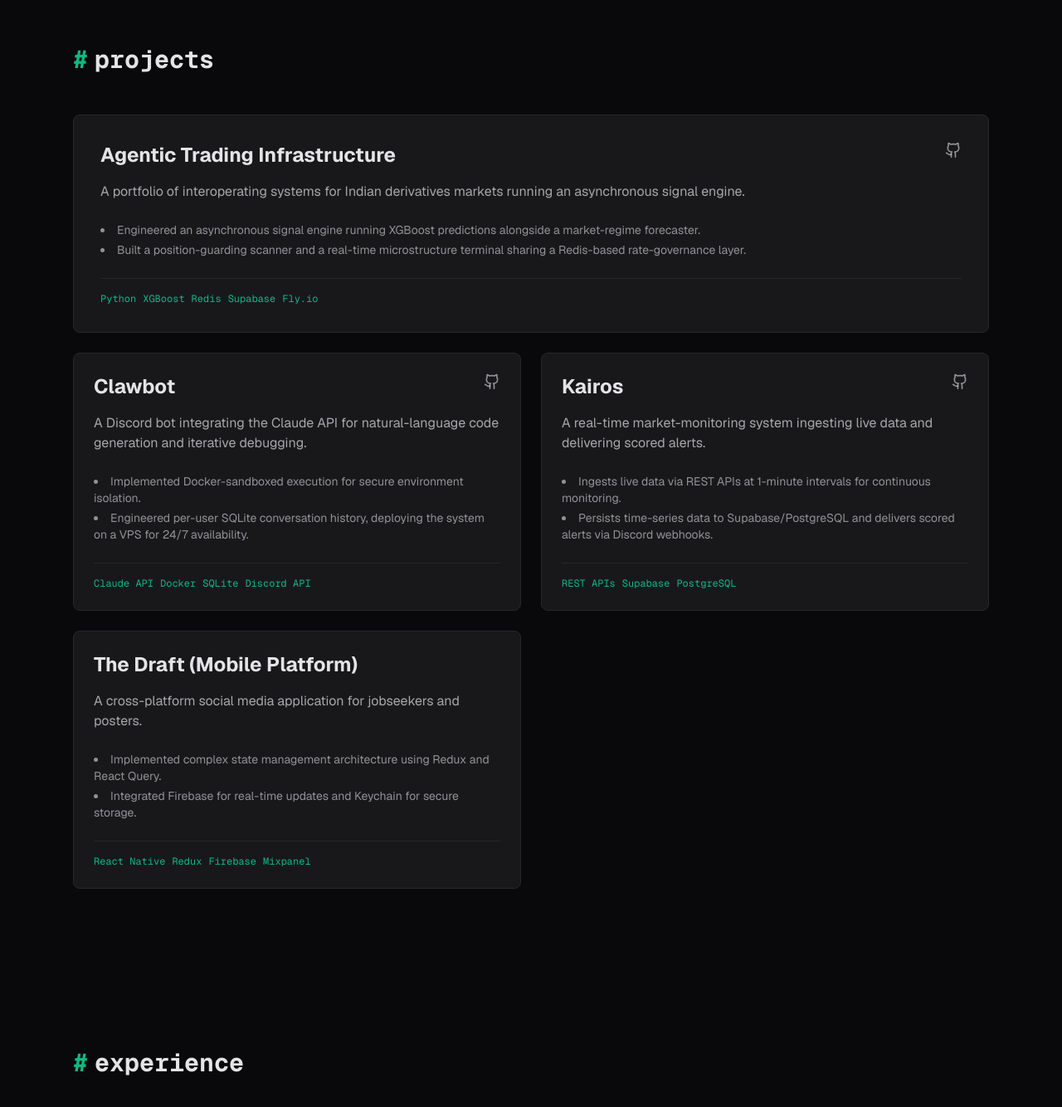
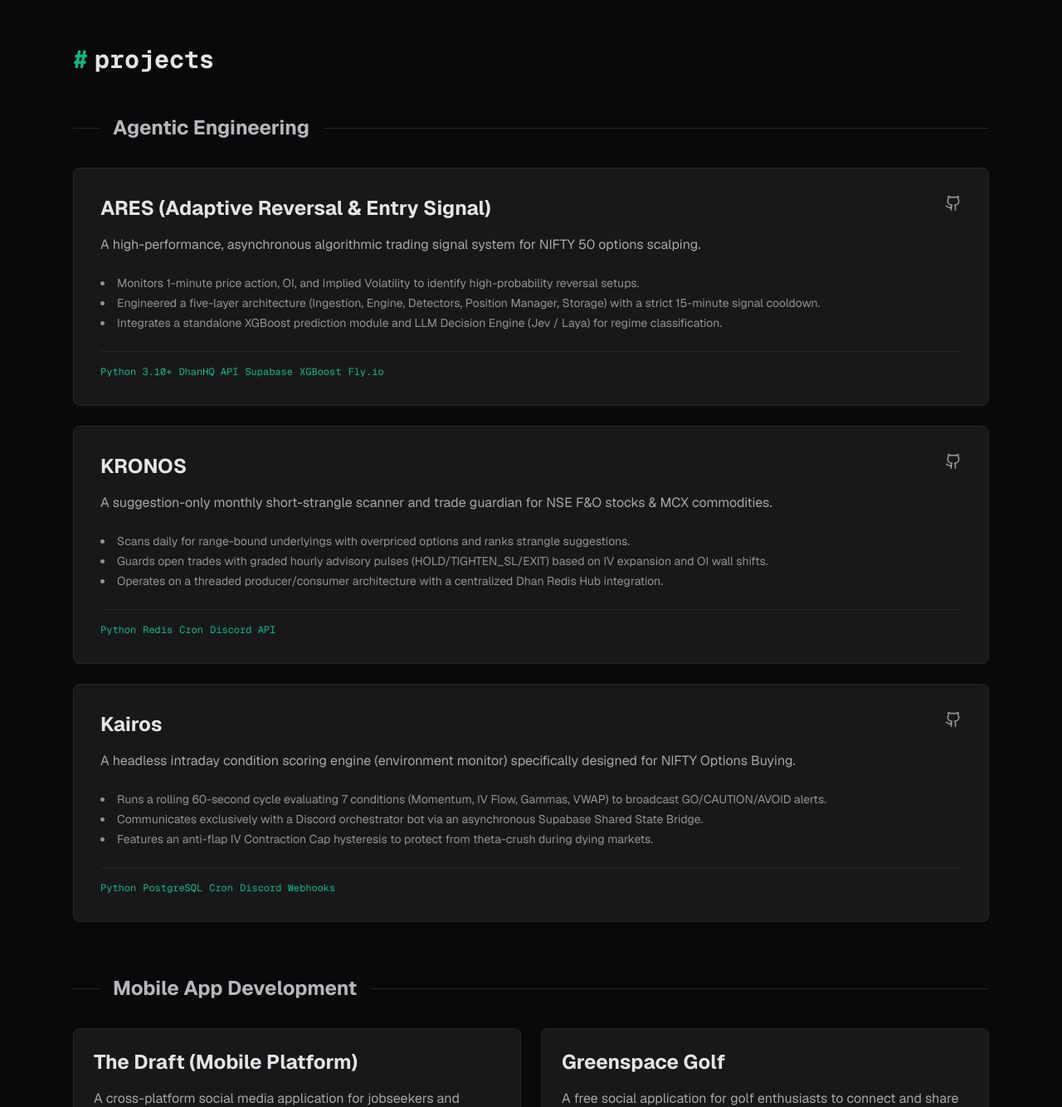
Before and after one commit to dubeyshantanu2/shantanu-portfolio, a Next.js app: page / in a window 1280 px wide. Shown: the part 1466-2800 px from the top of the page at 83% size. Built offline with nearby package versions, Linux system fonts and the light colour scheme.

Commit message:
feat: updated projects section for version 2

```diff
--- a/src/components/ProjectsGrid.tsx
+++ b/src/components/ProjectsGrid.tsx
@@ -3,12 +3,39 @@ import { projects } from "@/data/content";
 import { ProjectCard } from "./ProjectCard";
 
 export function ProjectsGrid() {
+  const agenticProjects = projects.filter((p) => p.category === "Agentic Engineering");
+  const mobileProjects = projects.filter((p) => p.category === "Mobile App Development");
+
   return (
     <Section id="projects" title="projects">
-      <div className="grid grid-cols-1 md:grid-cols-2 gap-6">
-        {projects.map((project, idx) => (
-          <ProjectCard key={idx} project={project} />
-        ))}
+      <div className="space-y-16">
+        {/* Agentic Engineering */}
+        <div>
+          <h3 className="text-2xl font-bold mb-8 text-foreground/80 flex items-center">
+            <span className="w-8 h-px bg-border mr-4"></span>
+            Agentic Engineering
+            <span className="flex-1 h-px bg-border ml-4"></span>
+          </h3>
+          <div className="grid grid-cols-1 md:grid-cols-2 gap-6">
+            {agenticProjects.map((project, idx) => (
+              <ProjectCard key={idx} project={project} />
+            ))}
+          </div>
+        </div>
+
+        {/* Mobile App Development */}
+        <div>
+          <h3 className="text-2xl font-bold mb-8 text-foreground/80 flex items-center">
+            <span className="w-8 h-px bg-border mr-4"></span>
+            Mobile App Development
+            <span className="flex-1 h-px bg-border ml-4"></span>
+          </h3>
+          <div className="grid grid-cols-1 md:grid-cols-2 gap-6">
+            {mobileProjects.map((project, idx) => (
+              <ProjectCard key={idx} project={project} />
+            ))}
+          </div>
+        </div>
       </div>
     </Section>
   );
--- a/src/data/content.ts
+++ b/src/data/content.ts
@@ -31,53 +31,75 @@ export const skills: SkillGroup[] = [
 ];
 
 export const projects: Project[] = [
+  // --- Agentic Engineering ---
   {
-    title: "Agentic Trading Infrastructure",
-    description: "A portfolio of interoperating systems for Indian derivatives markets running an asynchronous signal engine.",
+    title: "ARES (Adaptive Reversal & Entry Signal)",
+    category: "Agentic Engineering",
+    description: "A high-performance, asynchronous algorithmic trading signal system for NIFTY 50 options scalping.",
     bullets: [
-      "Engineered an asynchronous signal engine running XGBoost predictions alongside a market-regime forecaster.",
-      "Built a position-guarding scanner and a real-time microstructure terminal sharing a Redis-based rate-governance layer.",
+      "Monitors 1-minute price action, OI, and Implied Volatility to identify high-probability reversal setups.",
+      "Engineered a five-layer architecture (Ingestion, Engine, Detectors, Position Manager, Storage) with a strict 15-minute signal cooldown.",
+      "Integrates a standalone XGBoost prediction module and LLM Decision Engine (Jev / Laya) for regime classification.",
     ],
-    tags: ["Python", "XGBoost", "Redis", "Supabase", "Fly.io"],
+    tags: ["Python 3.10+", "DhanHQ API", "Supabase", "XGBoost", "Fly.io"],
     links: {
-      code: "https://github.com/dubeyshantanu2",
+      code: "https://github.com/Manmade-Anyme/ARES",
     },
     featured: true,
   },
   {
-    title: "Clawbot",
-    description: "A Discord bot integrating the Claude API for natural-language code generation and iterative debugging.",
+    title: "KRONOS",
+    category: "Agentic Engineering",
+    description: "A suggestion-only monthly short-strangle scanner and trade guardian for NSE F&O stocks & MCX commodities.",
     bullets: [
-      "Implemented Docker-sandboxed execution for secure environment isolation.",
-      "Engineered per-user SQLite conversation history, deploying the system on a VPS for 24/7 availability.",
+      "Scans daily for range-bound underlyings with overpriced options and ranks strangle suggestions.",
+      "Guards open trades with graded hourly advisory pulses (HOLD/TIGHTEN_SL/EXIT) based on IV expansion and OI wall shifts.",
+      "Operates on a threaded producer/consumer architecture with a centralized Dhan Redis Hub integration.",
     ],
-    tags: ["Claude API", "Docker", "SQLite", "Discord API"],
+    tags: ["Python", "Redis", "Cron", "Discord API"],
     links: {
-      code: "https://github.com/dubeyshantanu2",
+      code: "https://github.com/Manmade-Anyme/Kronos",
     },
-    featured: false,
+    featured: true,
   },
   {
     title: "Kairos",
-    description: "A real-time market-monitoring system ingesting live data and delivering scored alerts.",
+    category: "Agentic Engineering",
+    description: "A headless intraday condition scoring engine (environment monitor) specifically designed for NIFTY Options Buying.",
     bullets: [
-      "Ingests live data via REST APIs at 1-minute intervals for continuous monitoring.",
-      "Persists time-series data to Supabase/PostgreSQL and delivers scored alerts via Discord webhooks.",
+      "Runs a rolling 60-second cycle evaluating 7 conditions (Momentum, IV Flow, Gammas, VWAP) to broadcast GO/CAUTION/AVOID alerts.",
+      "Communicates exclusively with a Discord orchestrator bot via an asynchronous Supabase Shared State Bridge.",
+      "Features an anti-flap IV Contraction Cap hysteresis to protect from theta-crush during dying markets.",
     ],
-    tags: ["REST APIs", "Supabase", "PostgreSQL"],
+    tags: ["Python", "PostgreSQL", "Cron", "Discord Webhooks"],
     links: {
-      code: "https://github.com/dubeyshantanu2",
+      code: "https://github.com/Manmade-Anyme/Kairos",
     },
-    featured: false,
+    featured: true,
   },
+
+  // --- Mobile App Development ---
   {
     title: "The Draft (Mobile Platform)",
+    category: "Mobile App Development",
     description: "A cross-platform social media application for jobseekers and posters.",
     bullets: [
       "Implemented complex state management architecture using Redux and React Query.",
       "Integrated Firebase for real-time updates and Keychain for secure storage.",
     ],
     tags: ["React Native", "Redux", "Firebase", "Mixpanel"],
+    links: {},
+    featured: false,
+  },
+  {
+    title: "Greenspace Golf",
+    category: "Mobile App Development",
+    description: "A free social application for golf enthusiasts to connect and share their passion.",
+    bullets: [
+      "Built using React Native CLI with Redux Toolkit for API integration.",
+      "Features deep linking, FCM/APNS push notifications, and Google/Apple auth.",
+    ],
+    tags: ["React Native", "Redux Toolkit", "FCM"],
     links: {},
     featured: false,
   },
--- a/src/types/index.ts
+++ b/src/types/index.ts
@@ -17,6 +17,7 @@ export interface SkillGroup {
 export interface Project {
   title: string;
   description: string;
+  category: string;
   bullets: string[];
   tags: string[];
   links: {
```
